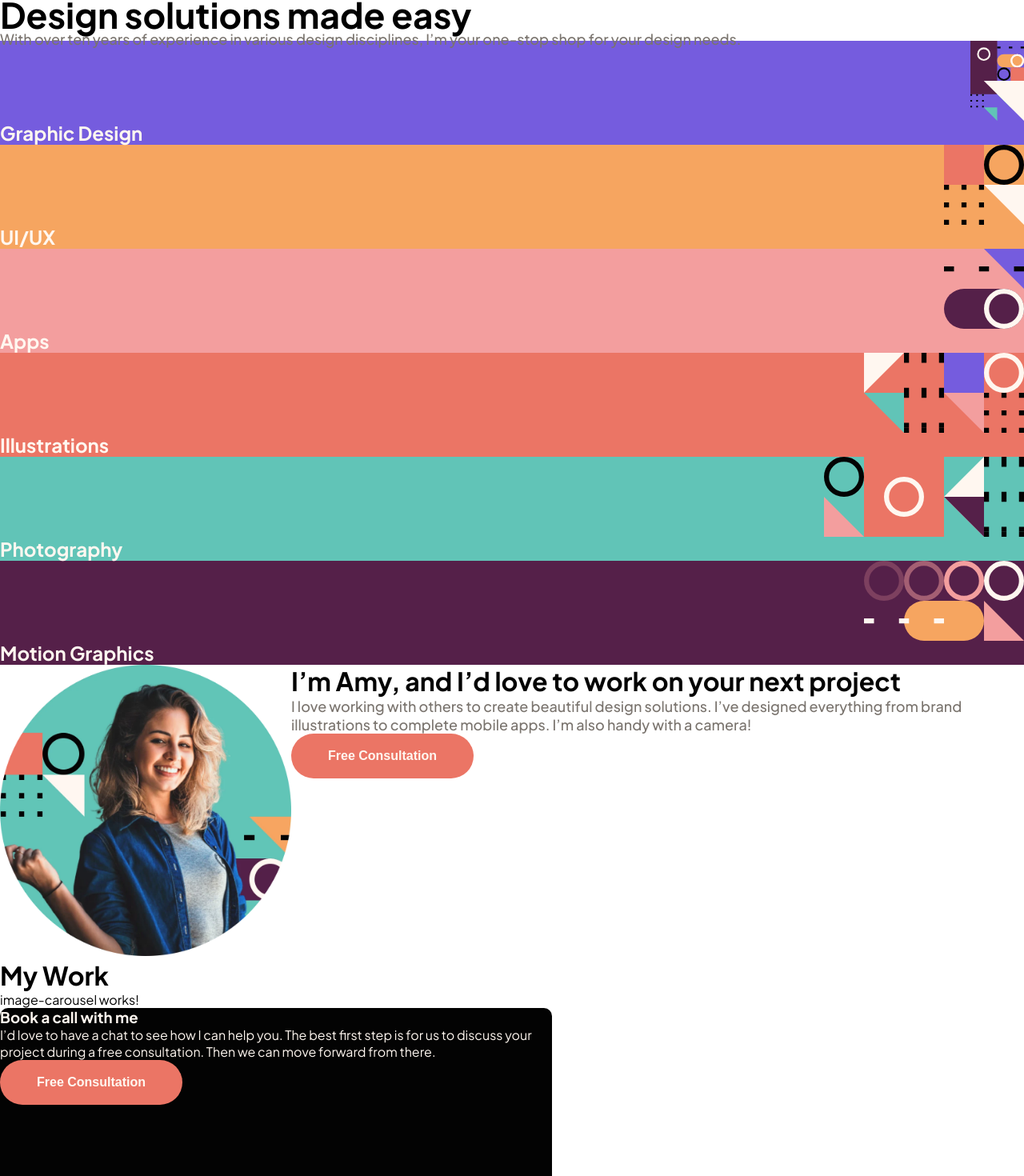
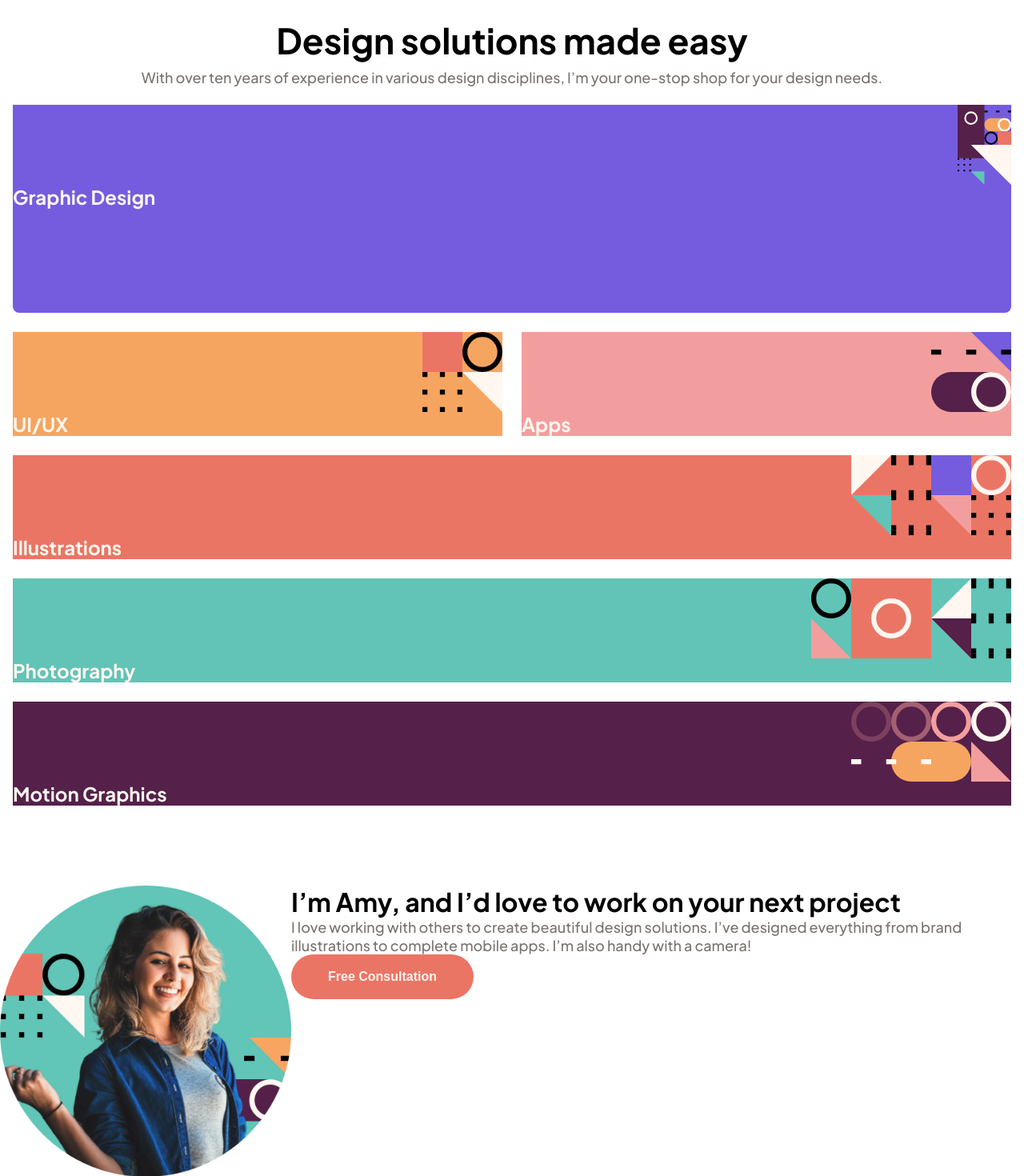
Before and after one commit to Ramaj57/single-page-design-portfolio, an Angular app in the folder single-page-design-portfolio/: page / in a window 1280 px wide. Shown: the part 74-1544 px from the top of the page at 80% size. Built offline with nearby package versions, Linux system fonts and the light colour scheme.

Commit message:
deleted unneeded width off .contact

```diff
--- a/single-page-design-portfolio/src/app/app.component.css
+++ b/single-page-design-portfolio/src/app/app.component.css
@@ -1,33 +1,102 @@
 h1 {
   font-weight: 700;
   font-size: 2.25rem;
+  text-align: center;
+  margin-top: 2rem;
+  margin-bottom: 1rem;
+  margin-left:2rem;
+  margin-right:2rem;
 }
 
 .exp-para {
   color: var(--para-text2);
   font-weight: 500;
   font-size: 1rem;
-  line-height: 26%;
+  text-align: center;
+  margin-left:3rem;
+  margin-right:3rem;
+  margin-bottom:2rem;
+  line-height: 26px;
+}
+
+.grid-container{
+display:grid;
+grid-template-columns: 1fr 1fr;
+grid-template-rows: 2fr 1fr 1fr 1fr 1fr;
+gap:1.5rem;
+padding:0 1rem;
+margin-bottom: 6.25rem;
+}
+
+.grid-container app-grid-card:nth-child(1){
+background-color: var(--graphicDesign);
+  grid-column: span 2;
+  border-radius: 0.5rem;
+}
+
+.grid-container app-grid-card:nth-child(2){
+  background-color: var(--ui-ux);
+  border-radius: 0.5rem;
+}
+
+.grid-container app-grid-card:nth-child(3){
+  background-color: var(--apps);
+  border-radius: 0.5rem;
+}
+
+.grid-container app-grid-card:nth-child(4){
+  background-color: var(--illustrations);
+  grid-column: span 2;
+  border-radius: 0.5rem;
+}
+
+.grid-container app-grid-card:nth-child(5){
+  background-color: var(--photography);
+  grid-column: span 2;
+  border-radius: 0.5rem;
+}
+
+.grid-container app-grid-card:nth-child(6){
+  background-color: var(--motionGraphics);
+  grid-column: span 2;
+  border-radius: 0.5rem;
 }
 
 h2 {
   font-weight: 700;
   font-size: 1.5rem;
+  margin-top: 6.25rem;
+  text-align: center;
 }
 
 .contact {
   background-color: var(--head-text1);
   height: 22rem;
-  width: 21.4rem;
   border-radius: 0.625rem;
+  margin: 6.25rem 1rem 2.625rem 1rem;
+  padding:3.25rem 1.5rem 0 1.5rem;
 }
 
 h3 {
   color: var(--head-text2);
+  margin-bottom: 1.5rem;
+  text-align: center;
+  font-size: 1.625rem;
+  font-weight: 700;
 }
 
 .contact-para {
   color: var(--para-text1);
+  margin-bottom: 1.5rem;
+  line-height: 26px;
+  text-align: center;
+  font-weight: 500;
+  font-size: 1rem;
+  line-height: 26px;
+}
+
+.button{
+  text-align: center;
 }
 
 @media (width >= 768px) {
```
